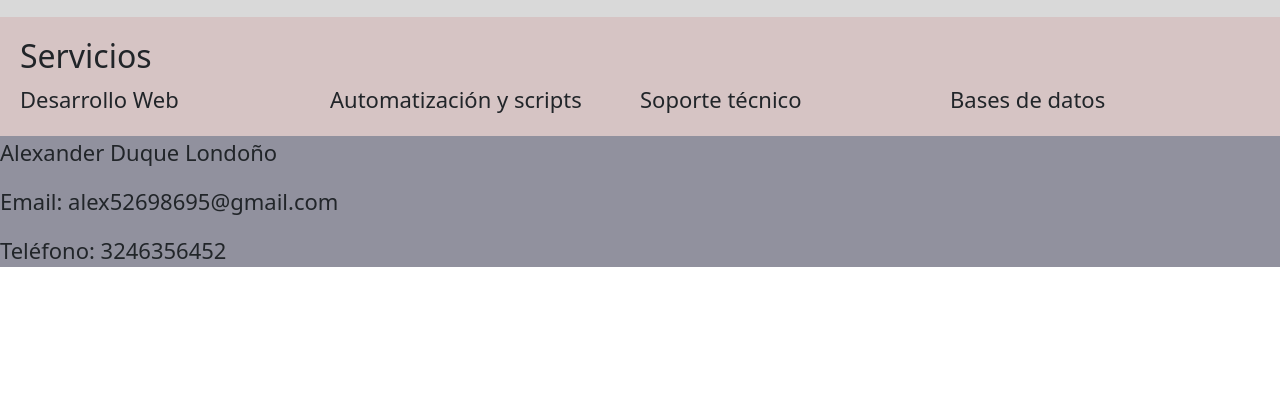
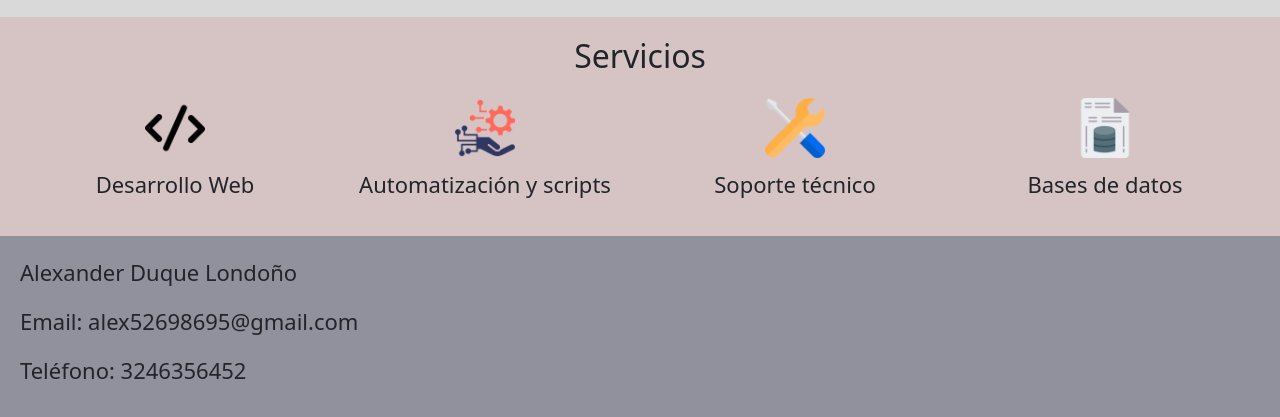
Before and after one commit to alexander933/Portafolio-corregido-Ingles, a plain HTML site: page index.html in a window 1280 px wide. Shown: the part 1717-2134 px from the top of the page. Before the commit the page ends 2000 px from the top, so only its background shows below. Drawn offline with nearby package versions, Linux system fonts and the light colour scheme.

Commit message:
Quinto avance

```diff
--- a/index.html
+++ b/index.html
@@ -115,10 +115,14 @@
     <section id="services" class="services">
         <h2>Servicios</h2>
         <div class="service-grid">
-            <div class="service-item">Desarrollo Web</div>
-            <div class="service-item">Automatización y scripts</div>
-            <div class="service-item">Soporte técnico</div>
-            <div class="service-item">Bases de datos</div>
+            <div class="service-item"><img src="img/codigo.png" alt="Desarrollo Web">
+                Desarrollo Web</div>
+            <div class="service-item"><img src="img/automatizacion.png" alt="Automatización y scripts">
+                Automatización y scripts</div>
+            <div class="service-item"><img src="img/soporte-tecnico.png" alt="Soporte técnico">
+                Soporte técnico</div>
+            <div class="service-item"> <img src="img/archivo-de-datos.png" alt="Bases de datos">
+                Bases de datos</div>
         </div>
     </section>
 
--- a/styles.css
+++ b/styles.css
@@ -121,6 +121,7 @@ body {
 footer {
     background-color: #91919E;
     font-size: 22px;
+    padding: 20px;
 }
 
 .hero h1 {
@@ -145,6 +146,10 @@ footer {
 
 .services {
     background-color: #D6C4C4;
+}
+
+.services h2{
+    text-align: center;
 }
 
 .study-item ul {
@@ -185,3 +190,20 @@ button,
     color: black;
     margin-top: 5px;
 }
+
+.service-item img {
+    width: 60px;
+    height: 60px;
+    object-fit: contain;
+    margin-bottom: 10px;
+}
+
+.service-item {
+    display: flex;
+    flex-direction: column;
+    align-items: center;
+    justify-content: center;
+    padding: 15px;
+
+
+}
```
Also changed, not shown: img/Logo pie de página.png (deleted), img/archivo-de-datos.png (added), img/automatizacion.png (added), img/codigo.png (added), img/soporte-tecnico.png (added).
